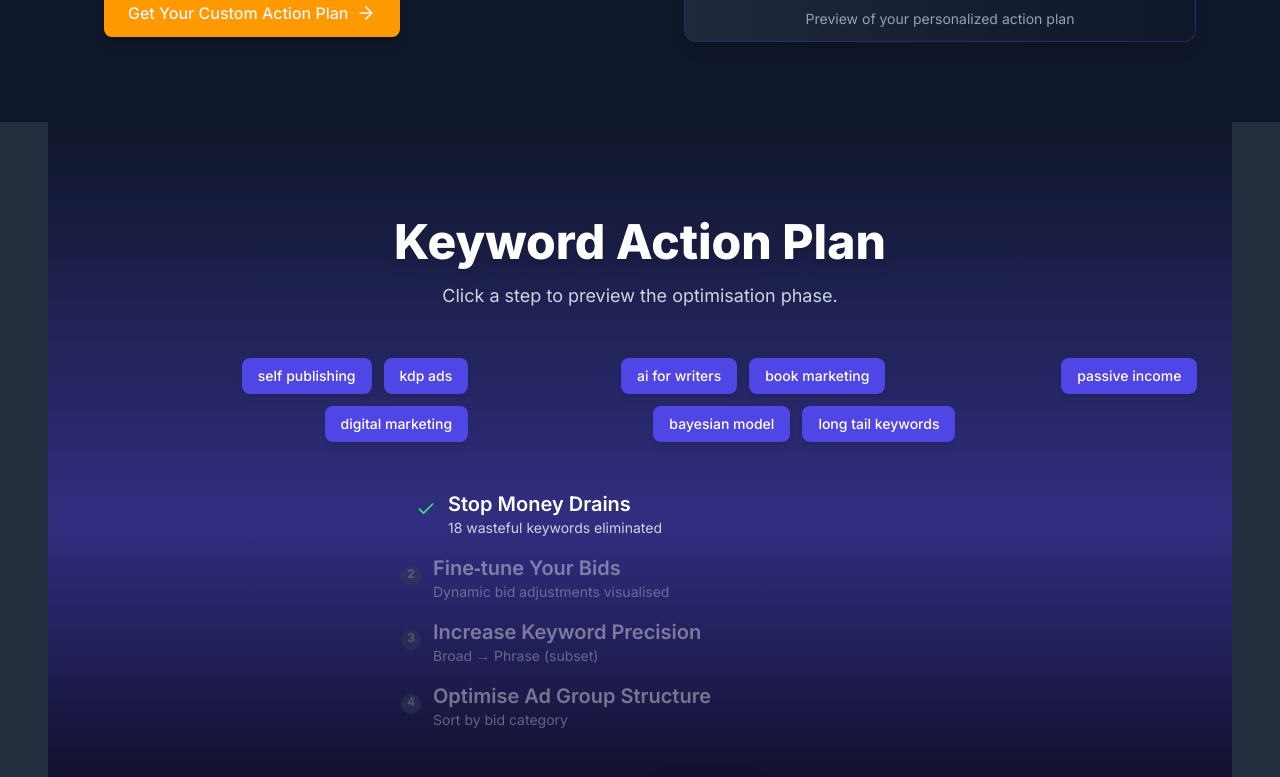
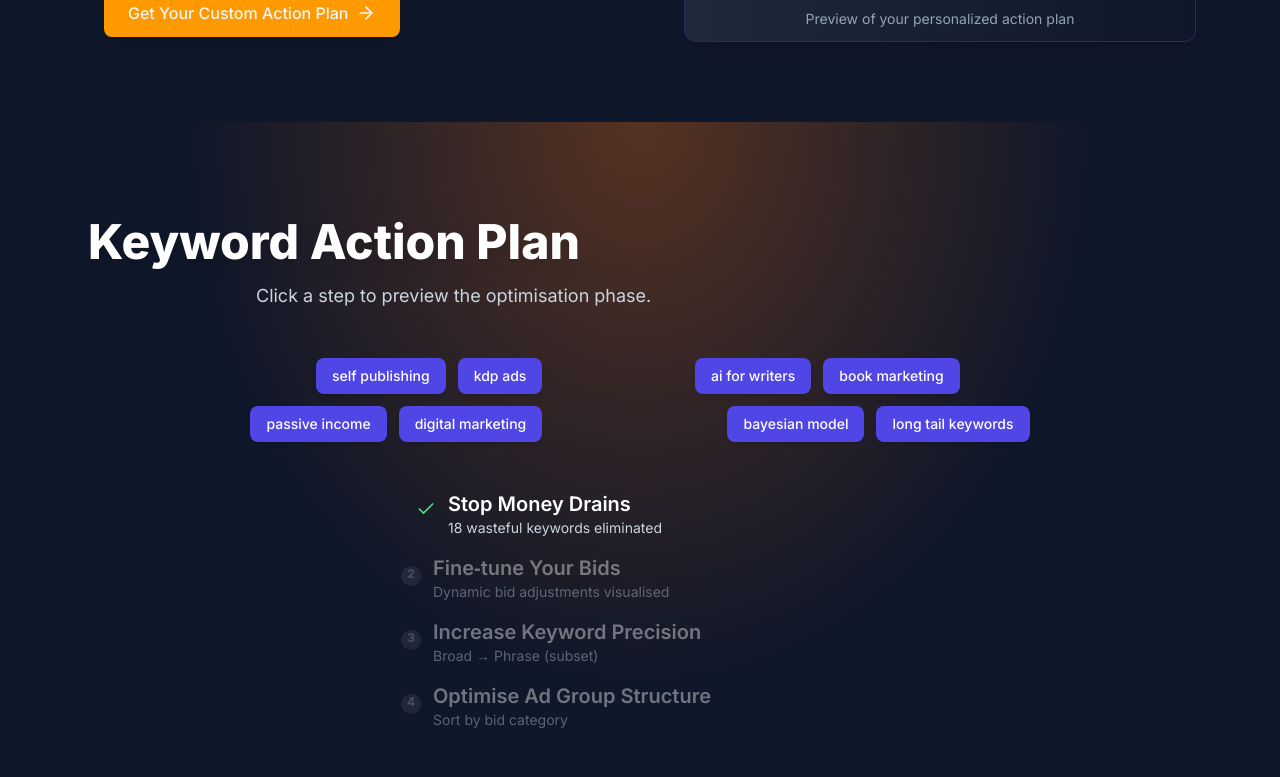
Before and after one commit to KonradBi/KDP-Ads-Optimizer-, a Next.js app: page / in a window 1280 px wide. Shown: the part 3740-4517 px from the top of the page. Built offline with nearby package versions, Linux system fonts and the light colour scheme; no server answers.

Commit message:
style: Apply standard section styling to KeywordSpectrumSection

```diff
--- a/src/components/KeywordSpectrumSection.tsx
+++ b/src/components/KeywordSpectrumSection.tsx
@@ -110,8 +110,10 @@ export default function KeywordActionPlanSection() {
   };
 
   return (
-    <section className="relative overflow-hidden py-24 bg-gradient-to-b from-slate-900 via-indigo-900 to-black px-4">
-      <div className="relative z-10 container mx-auto max-w-6xl text-center">
+    // Apply standard section styling: full width, radial gradient background, padding
+    <section className="w-full py-16 lg:py-24 bg-[radial-gradient(ellipse_at_top,_var(--tw-gradient-stops))] from-amber-900/60 via-slate-900 to-slate-900 overflow-hidden">
+      {/* Container for content alignment and max-width */}
+      <div className="container mx-auto max-w-6xl px-4 md:px-6 relative z-10">
         <h2 className="text-4xl md:text-5xl font-extrabold text-white mb-4 drop-shadow-lg">Keyword Action Plan</h2>
         <p className="text-lg text-slate-300 mb-12 max-w-3xl mx-auto">Click a step to preview the optimisation phase.</p>
 
```
